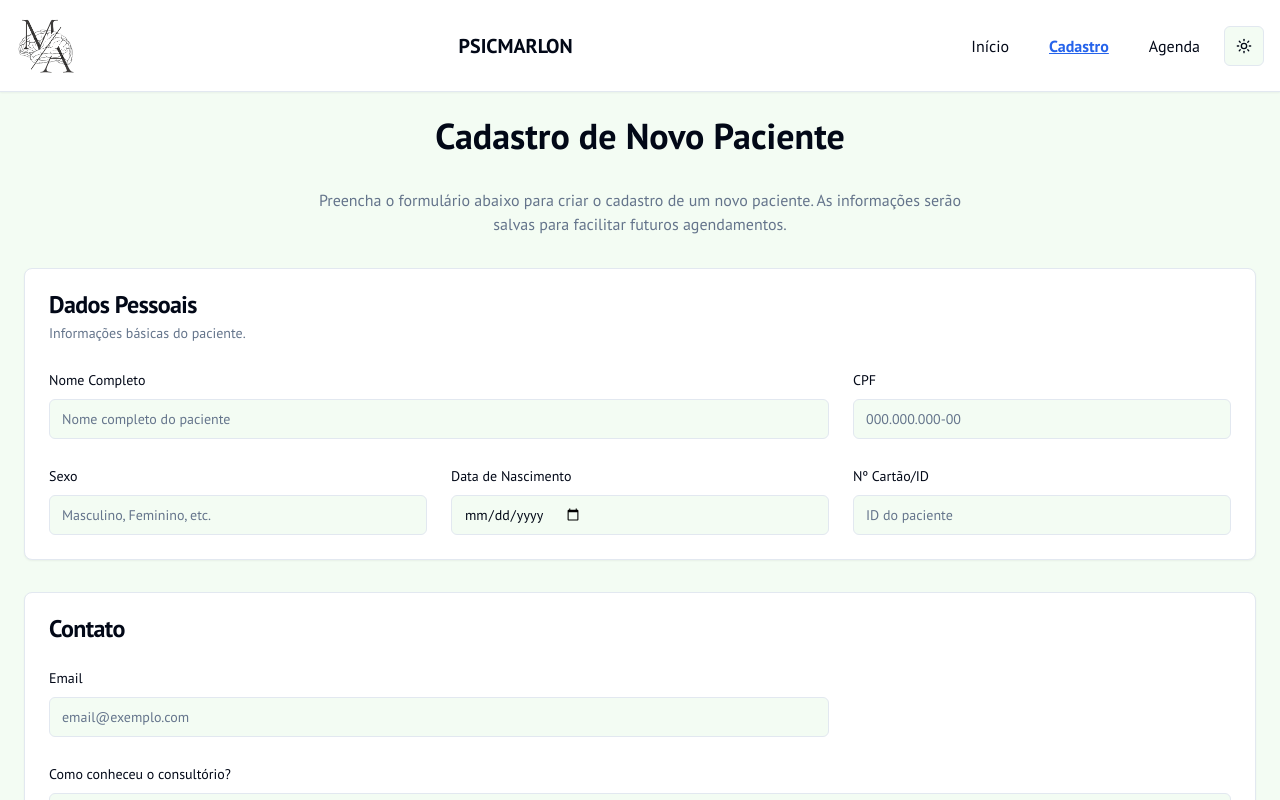
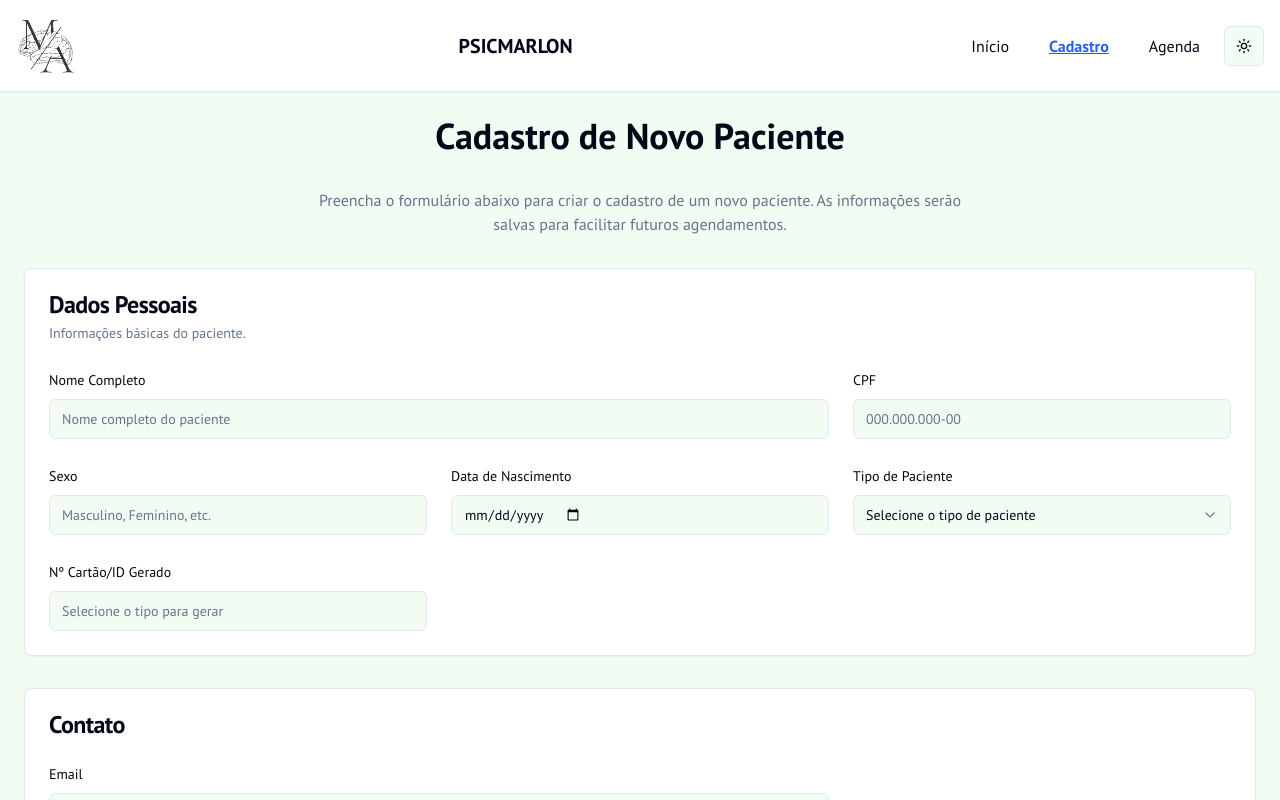
Before and after one commit to MARX210/psicmarlon, a Next.js app: page /cadastro in a window 1280 px wide. Shown: the top 800 px of the page. Built offline with nearby package versions, Linux system fonts and the light colour scheme.

Commit message:
quer tentar fazer de novo a ideia do ID do paciente?

```diff
--- a/src/app/cadastro/form.tsx
+++ b/src/app/cadastro/form.tsx
@@ -24,9 +24,23 @@ import {
   CardHeader,
   CardTitle,
 } from "@/components/ui/card";
+import {
+  Select,
+  SelectContent,
+  SelectItem,
+  SelectTrigger,
+  SelectValue,
+} from "@/components/ui/select";
 import { patientRegistrationSchema } from "@/lib/schemas";
 
 type PatientFormValues = z.infer<typeof patientRegistrationSchema>;
+
+const patientTypes = {
+  "1": "Cliente já fidelizado antigo",
+  "2": "Cliente por indicação",
+  "3": "Cliente pela página parceira",
+  "4": "Cliente novo",
+};
 
 export function RegistrationForm() {
   const { toast } = useToast();
@@ -39,6 +53,7 @@ export function RegistrationForm() {
       nascimento: "",
       email: "",
       comoConheceu: "",
+      tipoPaciente: undefined,
       cartaoId: "",
       cep: "",
       logradouro: "",
@@ -51,6 +66,7 @@ export function RegistrationForm() {
     },
   });
   const [cep, setCep] = useState("");
+  const selectedPatientType = form.watch("tipoPaciente");
 
   useEffect(() => {
     // Garante que o fetch só aconteça no lado do cliente
@@ -86,6 +102,17 @@ export function RegistrationForm() {
         });
     }
   }, [cep, form, toast]);
+
+  useEffect(() => {
+    if (typeof window !== 'undefined' && selectedPatientType) {
+        // Gera um ID único no lado do cliente para evitar hydration mismatch
+        const timestamp = Date.now().toString(36);
+        const randomPart = Math.random().toString(36).substring(2, 9);
+        const uniqueId = `${selectedPatientType}-${timestamp}-${randomPart}`.toUpperCase();
+        form.setValue("cartaoId", uniqueId);
+    }
+  }, [selectedPatientType, form]);
+
 
   function onSubmit(data: PatientFormValues) {
     console.log("Dados do formulário:", data);
@@ -160,13 +187,37 @@ export function RegistrationForm() {
               )}
             />
              <FormField
+                control={form.control}
+                name="tipoPaciente"
+                render={({ field }) => (
+                  <FormItem>
+                    <FormLabel>Tipo de Paciente</FormLabel>
+                    <Select onValueChange={field.onChange} defaultValue={field.value}>
+                      <FormControl>
+                        <SelectTrigger>
+                          <SelectValue placeholder="Selecione o tipo de paciente" />
+                        </SelectTrigger>
+                      </FormControl>
+                      <SelectContent>
+                        {Object.entries(patientTypes).map(([key, value]) => (
+                            <SelectItem key={key} value={key}>
+                                {value}
+                            </SelectItem>
+                        ))}
+                      </SelectContent>
+                    </Select>
+                    <FormMessage />
+                  </FormItem>
+                )}
+              />
+            <FormField
               control={form.control}
               name="cartaoId"
               render={({ field }) => (
                 <FormItem>
-                  <FormLabel>Nº Cartão/ID</FormLabel>
+                  <FormLabel>Nº Cartão/ID Gerado</FormLabel>
                   <FormControl>
-                    <Input placeholder="ID do paciente" {...field} />
+                    <Input placeholder="Selecione o tipo para gerar" {...field} readOnly />
                   </FormControl>
                   <FormMessage />
                 </FormItem>
--- a/src/lib/schemas.ts
+++ b/src/lib/schemas.ts
@@ -7,6 +7,7 @@ export const patientRegistrationSchema = z.object({
   nascimento: z.string().refine((val) => !isNaN(Date.parse(val)), { message: "Data de nascimento inválida." }),
   email: z.string().email({ message: "Por favor, insira um email válido." }).optional().or(z.literal('')),
   comoConheceu: z.string().optional(),
+  tipoPaciente: z.string({ required_error: "Selecione o tipo de paciente."}),
   cartaoId: z.string().optional(),
   cep: z.string().optional(),
   logradouro: z.string().optional(),
```
